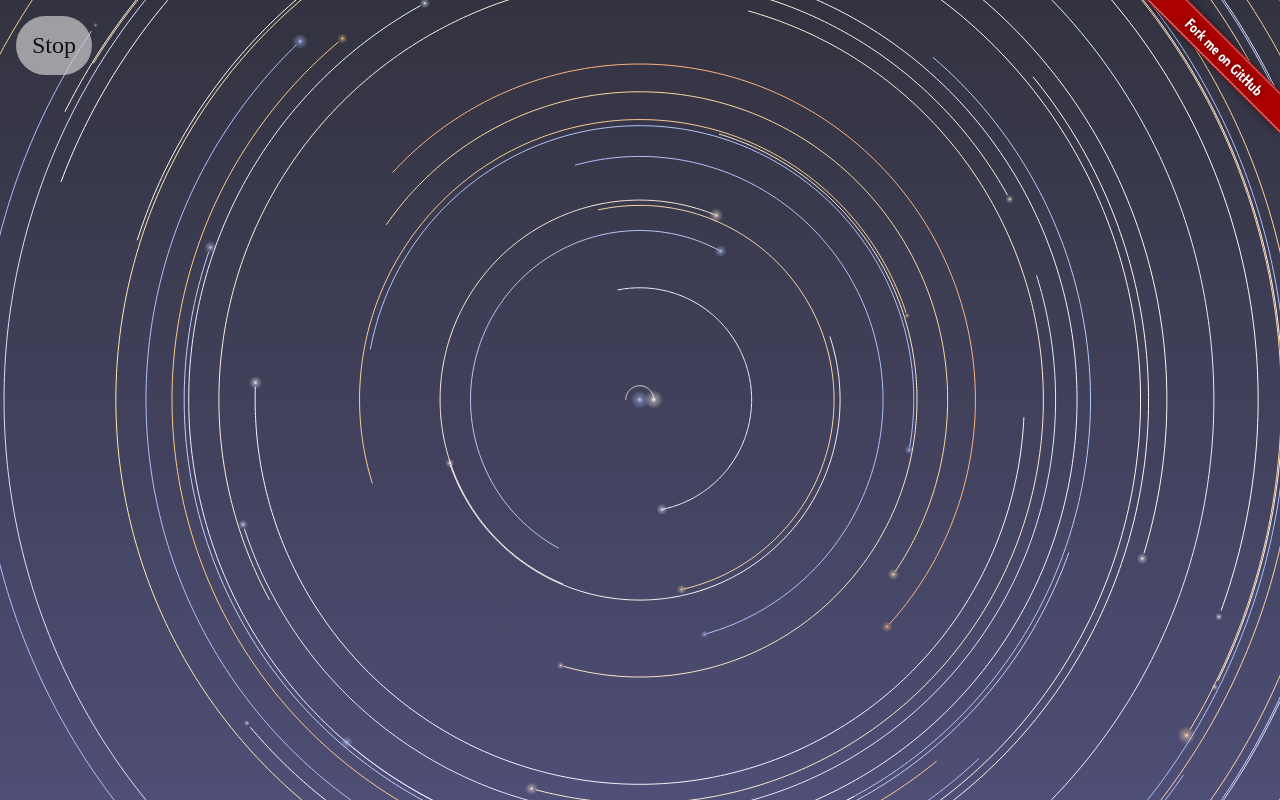
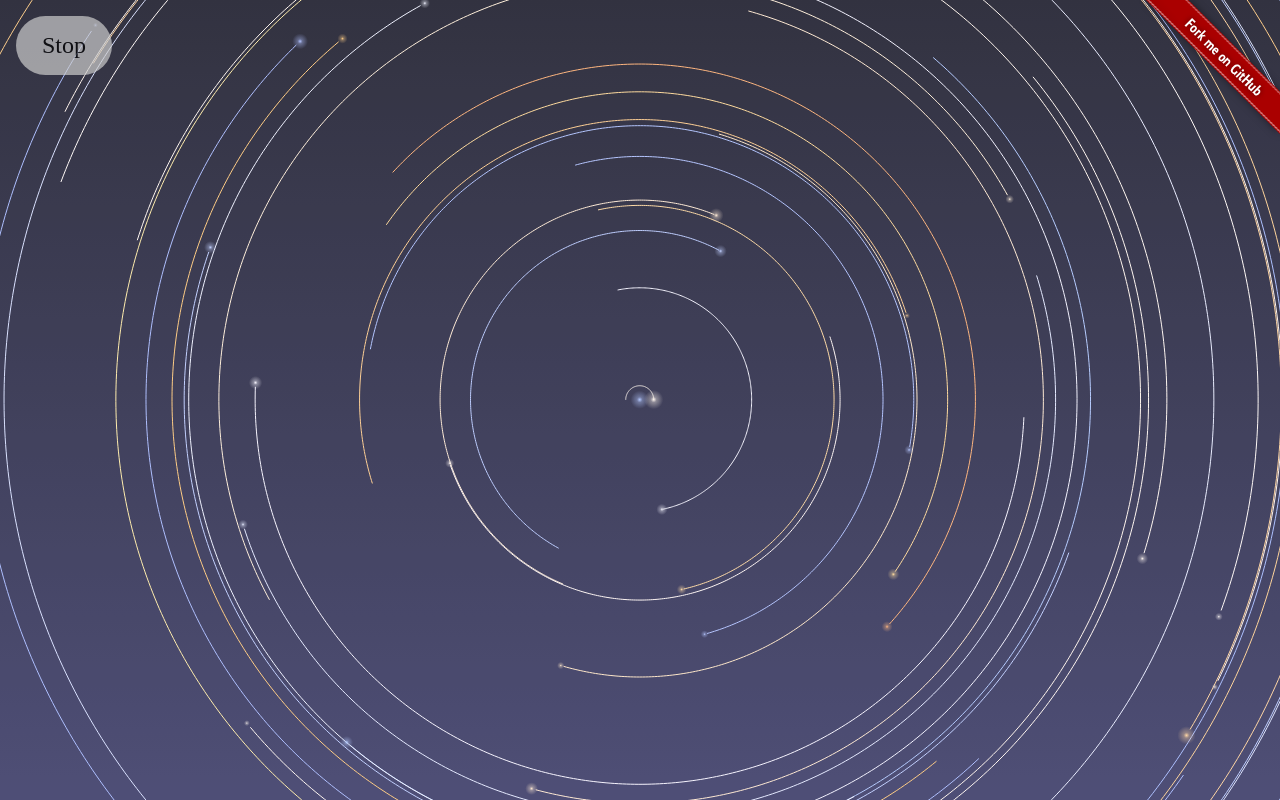
Before and after one commit to fralonra/star-time-lapse, a website: page demo/index.html in a window 1280 px wide. Drawn offline with Linux system fonts and the light colour scheme.

Commit message:
v0.2.2: fix button text in demo. fix keywords in package.json

```diff
--- a/demo/index.html
+++ b/demo/index.html
@@ -12,9 +12,11 @@
       position: absolute;
       top: 1rem;
       left: 1rem;
+      width: 4rem;
       padding: 1rem;
       background: #ccc;
       border-radius: 2rem;
+      text-align: center;
       font-size: 1.5rem;
       cursor: pointer;
       opacity: .7;
@@ -39,8 +41,8 @@
     setToggleRunText();
 
     toggleRun.addEventListener('click', () => {
+      running = !running;
       setToggleRunText();
-      running = !running;
       s.toggle();
     });
 
--- a/package.json
+++ b/package.json
@@ -1,6 +1,6 @@
 {
   "name": "star-time-lapse",
-  "version": "0.2.1",
+  "version": "0.2.2",
   "description": "Drawing a star-filled sky with time-lapse effect",
   "main": "index.js",
   "scripts": {
@@ -17,8 +17,8 @@
     "url": "git+https://github.com/fralonra/star-time-lapse.git"
   },
   "keywords": [
-    "diamond-square",
-    "heightmap"
+    "canvas",
+    "time-lapse"
   ],
   "author": "zoron (https://github.com/fralonra/)",
   "license": "MIT",
```
